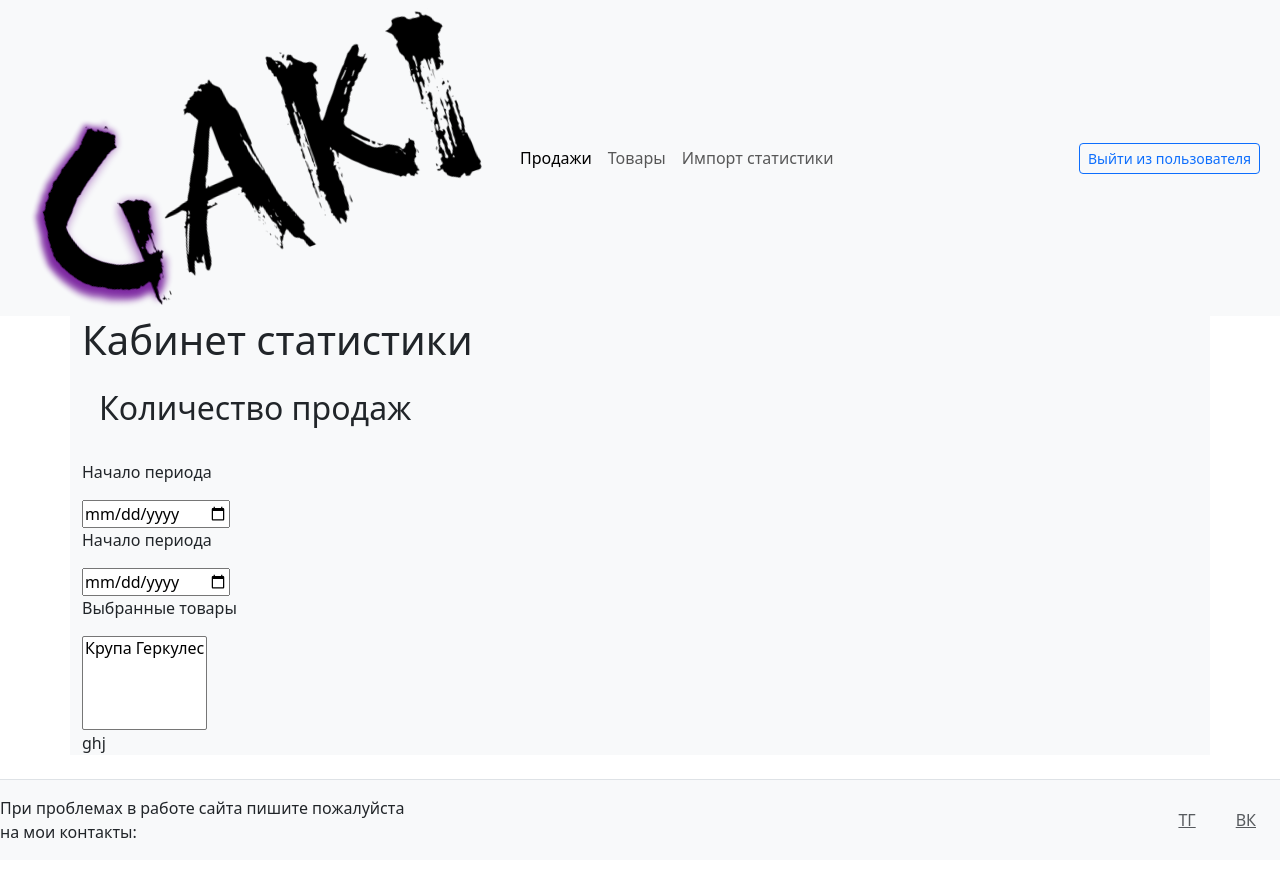
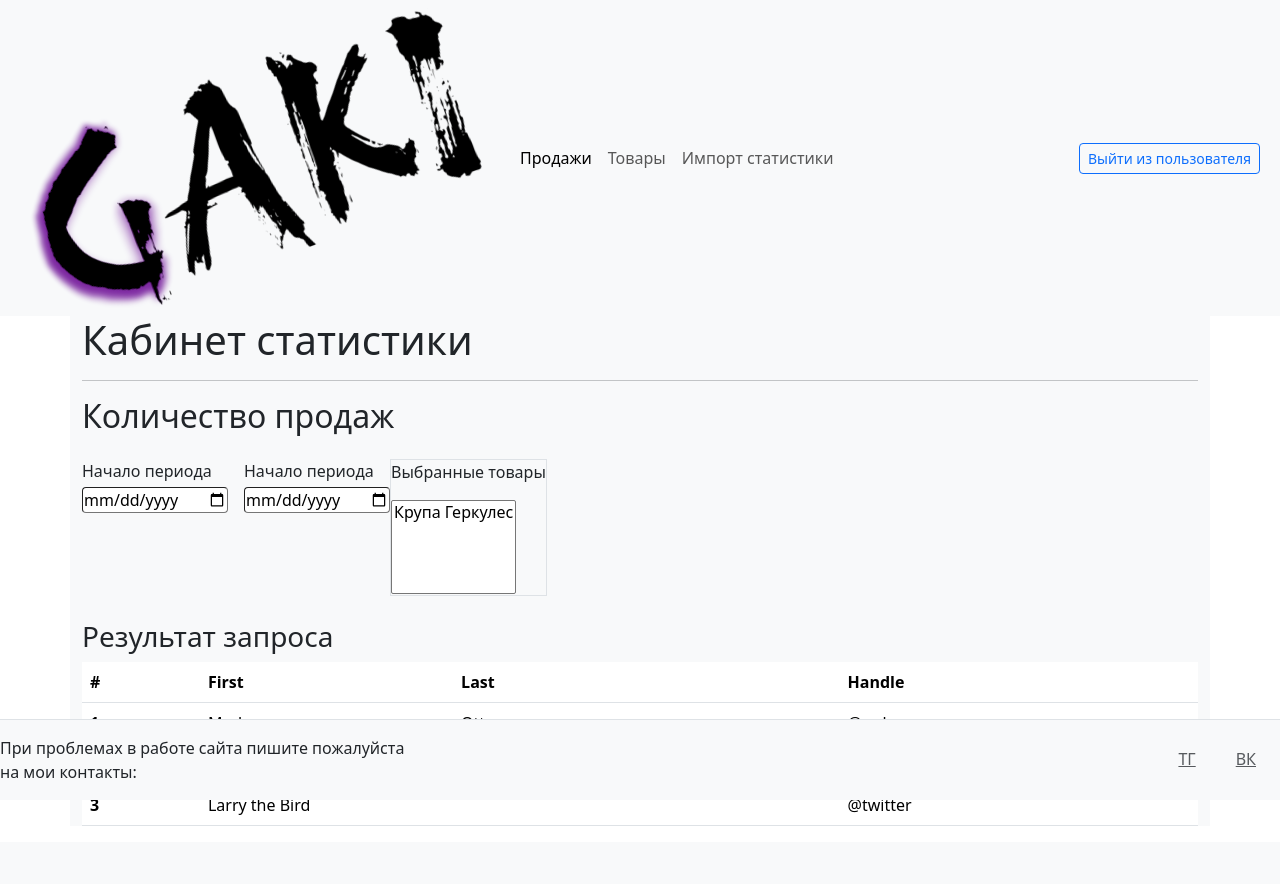
Before and after one commit to MoraFSD/FSD01, a Django app: page / in a window 1280 px wide. After the commit the page ends 826 px from the top, so only its background shows below. Run offline with Django 5.2, Linux system fonts and the light colour scheme.

Commit message:
modified:   Gaki/stats_office/__pycache__/urls.cpython-313.pyc 	modified:   Gaki/stats_office/templates/Gaki/index.html

```diff
--- a/Gaki/stats_office/templates/Gaki/index.html
+++ b/Gaki/stats_office/templates/Gaki/index.html
@@ -42,32 +42,59 @@
                 работы. Некоторые функции могут не работать при его выключении.</noscript>
 
             <h1>Кабинет статистики</h1>
+            <hr />
+            <div class="main-part">
+                <h2 class = "mb-4">Количество продаж</h2>
+                <div class="d-flex flex-row">
+                    <div class="me-3"><p class="mb-1">Начало периода</p>
+                    <input type="date" id = "startdate" class="border-1 rounded-1"></div>
+                    <div><p class="mb-1">Начало периода</p>
+                    <input type="date" id = "enddate" class="border-1 rounded-1"></div>
+                    <div class="selection border">
+                        <p>Выбранные товары</p>
+                        <select multiple>
+                            <option value="Крупа Геркулес">Крупа Геркулес</option>
+                        </select>
+                    </div>
+                </div>
 
-
-            <div class="sales">
-                <h2 class = "alert alert-dismissible">Количество продаж</h2>
-                <div class="date">
-                    <p>Начало периода</p>
-                    <input type="date" id = "startdate">
-                    <p>Начало периода</p>
-                    <input type="date" id = "enddate">
-                </div>
-                <div class="selection">
-                    <p>Выбранные товары</p>
-                    <select multiple>
-                        <option value="Крупа Геркулес">Крупа Геркулес</option>
-                    </select>
-                </div>
-                <div class="vievTable">
-                    <table id = "ResultTable">
-                        ghj
-                    </table>
+                <div class="vievTable mt-4">
+                    <h3>Результат запроса</h3>
+                    <table class="table">
+                        <thead>
+                          <tr>
+                            <th scope="col">#</th>
+                            <th scope="col">First</th>
+                            <th scope="col">Last</th>
+                            <th scope="col">Handle</th>
+                          </tr>
+                        </thead>
+                        <tbody>
+                          <tr>
+                            <th scope="row">1</th>
+                            <td>Mark</td>
+                            <td>Otto</td>
+                            <td>@mdo</td>
+                          </tr>
+                          <tr>
+                            <th scope="row">2</th>
+                            <td>Jacob</td>
+                            <td>Thornton</td>
+                            <td>@fat</td>
+                          </tr>
+                          <tr>
+                            <th scope="row">3</th>
+                            <td colspan="2">Larry the Bird</td>
+                            <td>@twitter</td>
+                          </tr>
+                        </tbody>
+                      </table>
                 </div>
             </div>
         </main>
     </div>
 
-    <footer class="d-flex flex-wrap justify-content-between align-items-center py-3 my-4 border-top bg-light">
+    <footer class="d-flex flex-wrap justify-content-between align-items-center py-3  border-top bg-light fixed-bottom">
         <div class="col-md-4 d-flex align-items-center">
             При проблемах в работе сайта пишите пожалуйста на мои контакты:
         </div>
```
